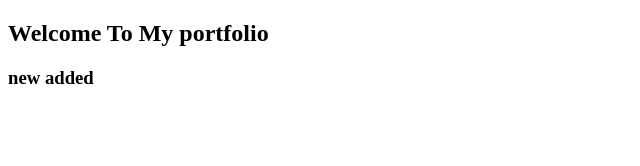
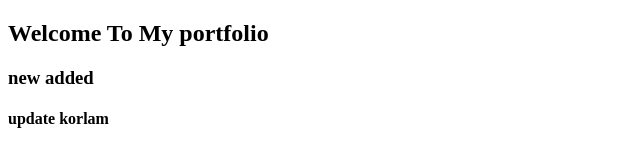
Before and after one commit to mdimran181/im, a plain HTML site: page index.html in a window 1280 px wide. Shown: the whole page, without its empty margins (0-640 px from the left). Drawn offline with Linux system fonts and the light colour scheme.

Commit message:
Update index.html

```diff
--- a/index.html
+++ b/index.html
@@ -8,5 +8,6 @@
 <body>
     <h2>Welcome To My portfolio</h2>
     <h3>new added</h3>
+    <h4> update korlam </h4>
 </body>
 </html>
```
